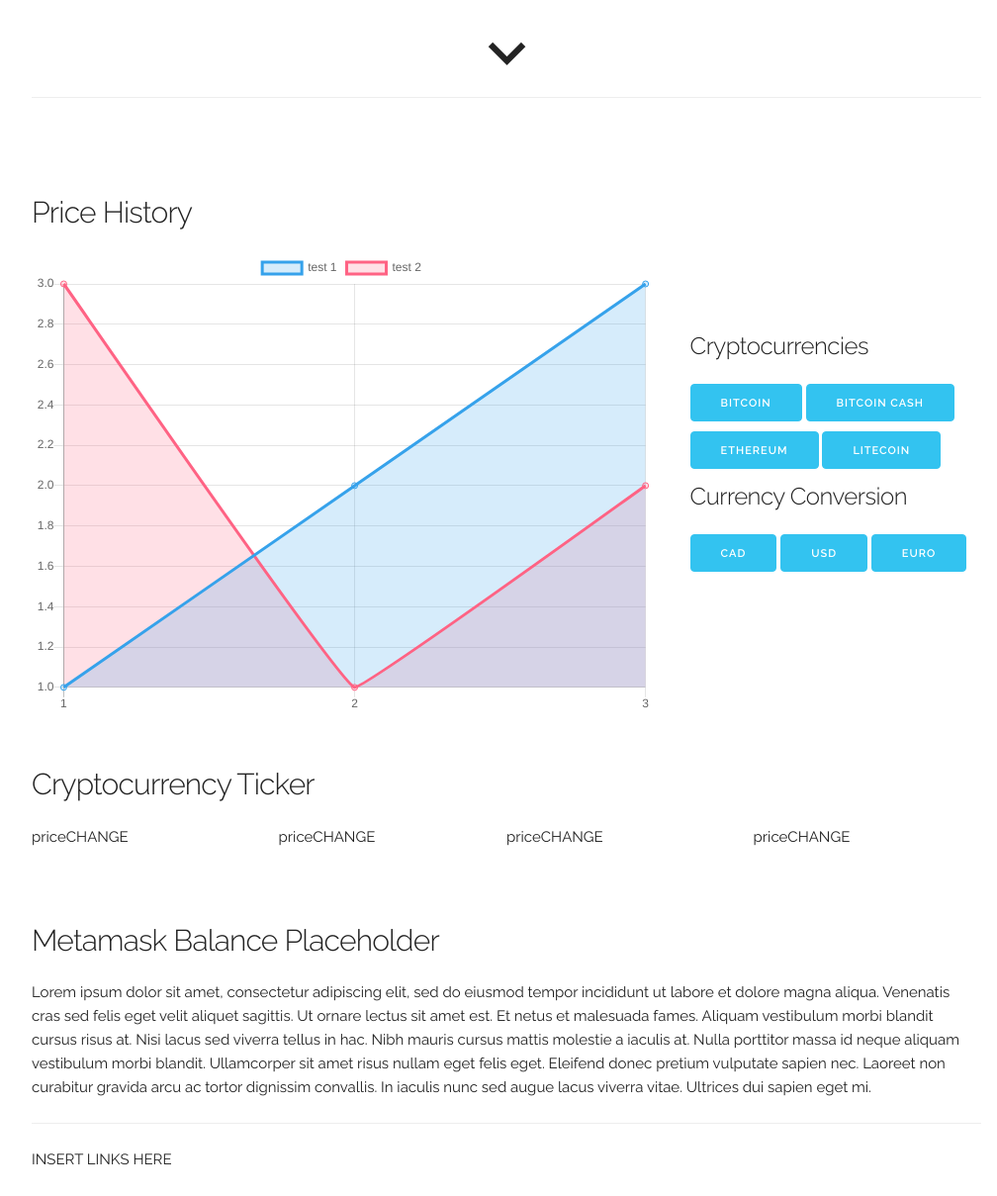
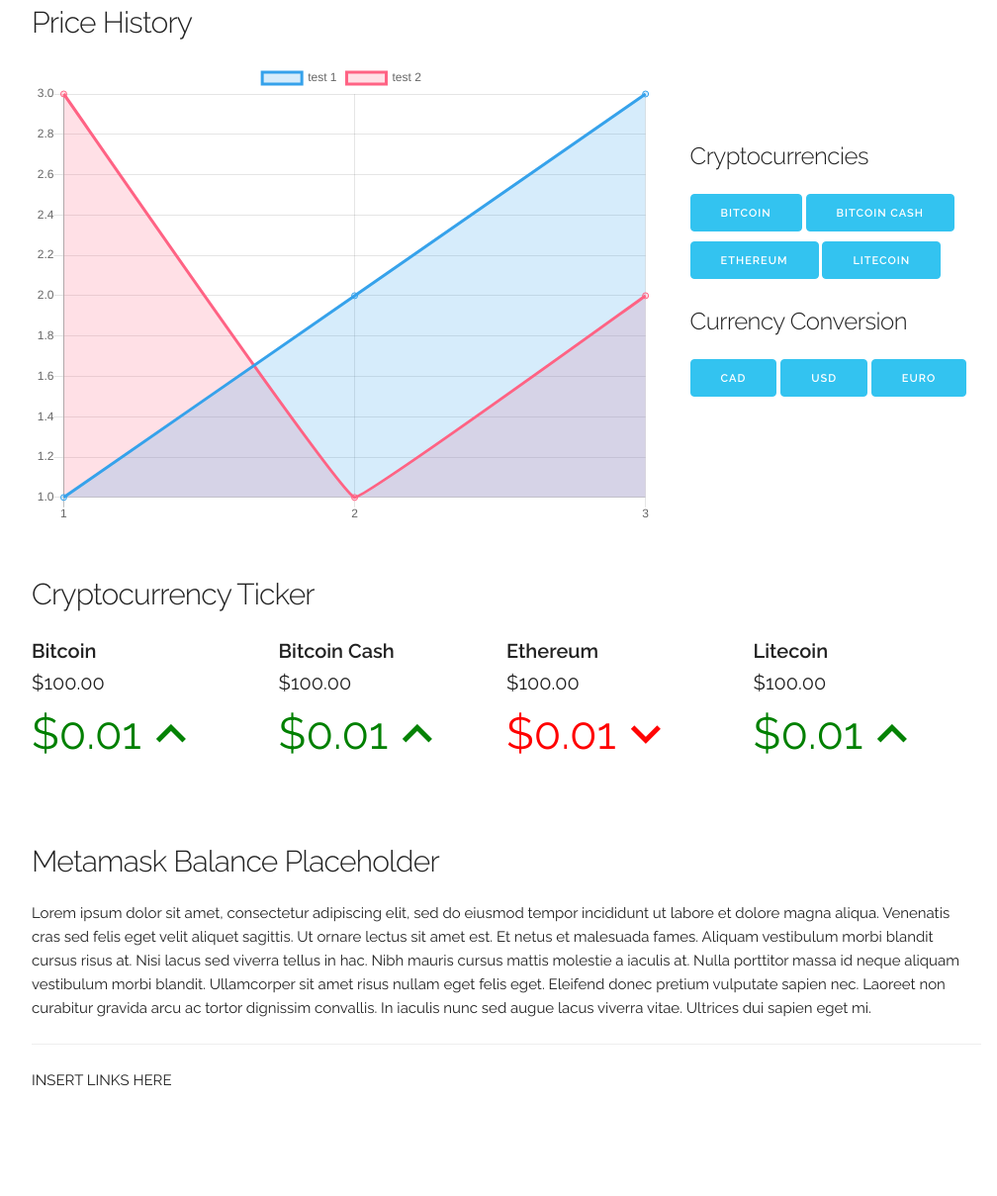
Before and after one commit to aalu1418/fullstackI_project, a website: page index.html in a window 1280 px wide. Shown: the part 756-1965 px from the top of the page at 99% size, without its empty margins (128-1136 px from the left). After the commit the page ends 1885 px from the top, so only its background shows below. Drawn offline with nearby package versions, Linux system fonts and the light colour scheme.

Commit message:
completed building ticker html/css

```diff
--- a/css/master.css
+++ b/css/master.css
@@ -5,8 +5,8 @@
 }
 
 .header {
-  padding-top: 30%;
-  padding-bottom: 30%;
+  padding-top: 20%;
+  padding-bottom: 20%;
   text-align: center;
 }
 
@@ -19,8 +19,21 @@
   padding-top: 2.5%;
 }
 
+.row.option-box {
+  padding-top: 5%;
+}
+
 .material-icons.logo {
   font-size: 75px;
+  animation: shadow-pulse 3s infinite;
+}
+
+.ticker > .ticker-change {
+  font-size: 45px;
+  color: green;
+}
+.material-icons.ticker-change-icon {
+  font-size: 60px;
   animation: shadow-pulse 3s infinite;
 }
 
@@ -28,9 +41,19 @@
   text-align: center;
 }
 
+.ticker {
+  list-style-type: none;
+}
+
+.ticker li {
+  font-size: 15pt;
+  margin-bottom: 0pt;
+}
+
 .ticker-row {
   display: flex;
   flex-direction: row;
+  align-items: center;
   width: 50%;
 }
 
--- a/index.html
+++ b/index.html
@@ -10,6 +10,7 @@
       content="A basic view of prices of various cryptocurrencies in various currencies"
     />
     <meta name="author" content="Aaron Lu" />
+    <!-- <link rel="icon" href="images/favicon.png"> -->
 
     <!-- Mobile Specific Metas
   –––––––––––––––––––––––––––––––––––––––––––––––––– -->
@@ -78,22 +79,42 @@
         <div class="flex-row">
           <div class="ticker-row">
             <div class="one-quarter column">
-              <p>price</p>
-              <p>CHANGE</p>
+              <ul class = "ticker">
+                <li><b>Bitcoin</b></li>
+                <li>$100.00 </li>
+                <li class="ticker-row ticker-change">
+                  $0.01 <i class="material-icons ticker-change-icon">expand_less</i>
+                </li>
+              </ul>
             </div>
             <div class="one-quarter column">
-              <p>price</p>
-              <p>CHANGE</p>
+              <ul class = "ticker">
+                <li><b>Bitcoin Cash</b></li>
+                <li>$100.00 </li>
+                <li class="ticker-row ticker-change">
+                  $0.01 <i class="material-icons ticker-change-icon">expand_less</i>
+                </li>
+              </ul>
             </div>
           </div>
           <div class="ticker-row">
             <div class="one-quarter column">
-              <p>price</p>
-              <p>CHANGE</p>
+              <ul class = "ticker">
+                <li><b>Ethereum</b></li>
+                <li>$100.00 </li>
+                <li class="ticker-row ticker-change" style = "color:red">
+                  $0.01 <i class="material-icons ticker-change-icon">expand_more</i>
+                </li>
+              </ul>
             </div>
             <div class="one-quarter column">
-              <p>price</p>
-              <p>CHANGE</p>
+              <ul class = "ticker">
+                <li><b>Litecoin</b></li>
+                <li>$100.00 </li>
+                <li class="ticker-row ticker-change">
+                  $0.01 <i class="material-icons ticker-change-icon">expand_less</i>
+                </li>
+              </ul>
             </div>
           </div>
         </div>
```
Also changed, not shown: images/favicon.png (deleted).
